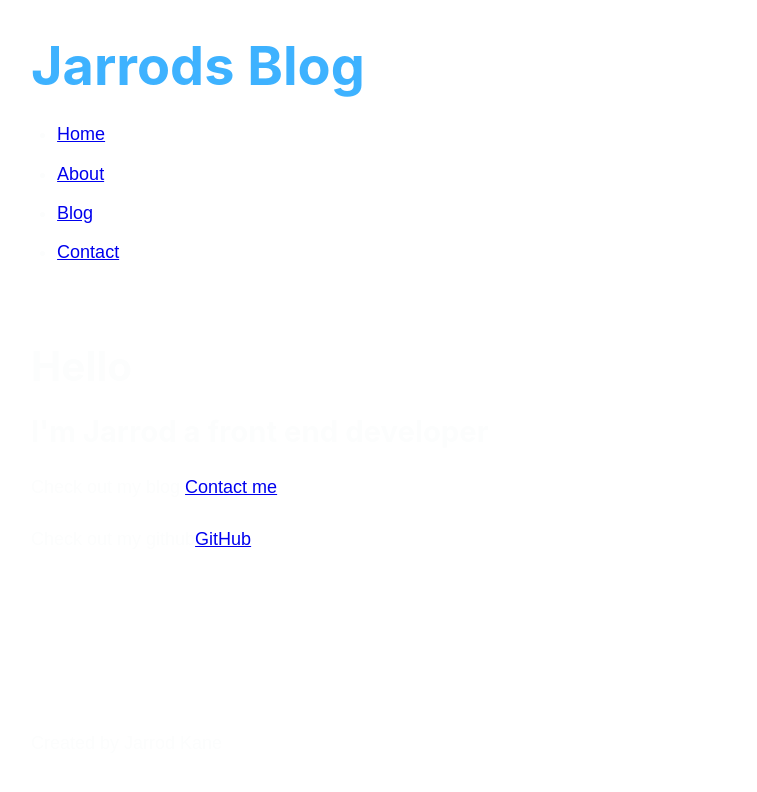
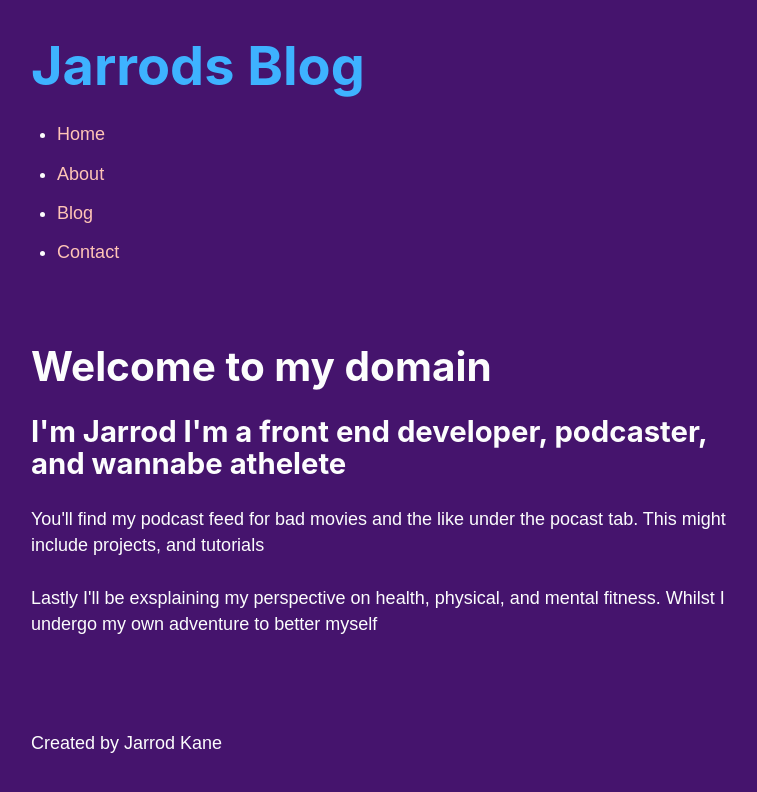
Before and after one commit to JarrodKane/Gatsby-Blog, a Gatsby site: page / in a window 1280 px wide. Shown: the whole page, without its empty margins (252-1009 px from the left). Built offline with nearby package versions, Linux system fonts and the light colour scheme; Gatsby itself is replaced by a stand-in of ours.

Commit message:
Changes to copy and css

```diff
--- a/src/components/layout.js
+++ b/src/components/layout.js
@@ -6,6 +6,8 @@ import layoutStyles from './layout.module.scss'
 
 const Layout = (props) => {
   return (
+    <div className={layoutStyles.background}>
+    <div className={layoutStyles.layer}>
       <div className={layoutStyles.container}>
       <div className={layoutStyles.content}>
           <Header />
@@ -13,6 +15,8 @@ const Layout = (props) => {
           </div>
           <Footer />
       </div>
+      </div>
+    </div>
   )
 }
 
--- a/src/components/layout.module.scss
+++ b/src/components/layout.module.scss
@@ -2,10 +2,10 @@
   margin: 0 auto;
   max-width: 750px;
   padding: 1rem;
-
   display: flex;
   flex-direction: column;
   min-height: 100vh;
+  background-color: #45146d;
 }
 
 .content {
@@ -16,16 +16,17 @@ body {
   color: #fcfdfd;
 }
 
+a {
+  color: #ffc5b6;
+  text-decoration: none;
+
+  &:hover {
+    color: #db6649;
+  }
+}
+
 .background {
   background-color: #45146d;
-  background-image: url(./waveBG.jpg);
-}
-
-.layer {
-  background-color: rgba(248, 247, 216, 0.7);
-  position: absolute;
-  top: 0;
-  left: 0;
   width: 100%;
   height: 100%;
 }
--- a/src/pages/about.js
+++ b/src/pages/about.js
@@ -6,6 +6,7 @@ const AboutPage = () => {
     <Layout>
       <h1>About</h1>
       <p>Bio</p>
+      <p>Check out my github <a href="https://github.com/Trojan-Cat" target="_blank">GitHub</a></p>
     </Layout>
   )
 }
--- a/src/pages/index.js
+++ b/src/pages/index.js
@@ -6,10 +6,11 @@ import Layout from '../components/layout'
 const IndexPage = () => {
   return (
     <Layout>
-      <h1>Hello</h1>
-      <h2>I'm Jarrod a front end developer</h2>
-      <p>Check out my blog <Link to="/blog">Contact me</Link></p>
-      <p>Check out my github<a href="https://github.com/Trojan-Cat" target="_blank">GitHub</a></p>
+      <h1>Welcome to my domain</h1>
+      <h2>I'm Jarrod I'm a front end developer, podcaster, and wannabe athelete</h2>
+      <p>You'll find my podcast feed for bad movies and the like under the pocast tab.
+      This might include projects, and tutorials</p>
+      <p>Lastly I'll be exsplaining my perspective on health, physical, and mental fitness. Whilst I undergo my own adventure to better myself</p>
 
     </Layout>
   )
```
Lines whose indentation alone changed are shown as unchanged.
